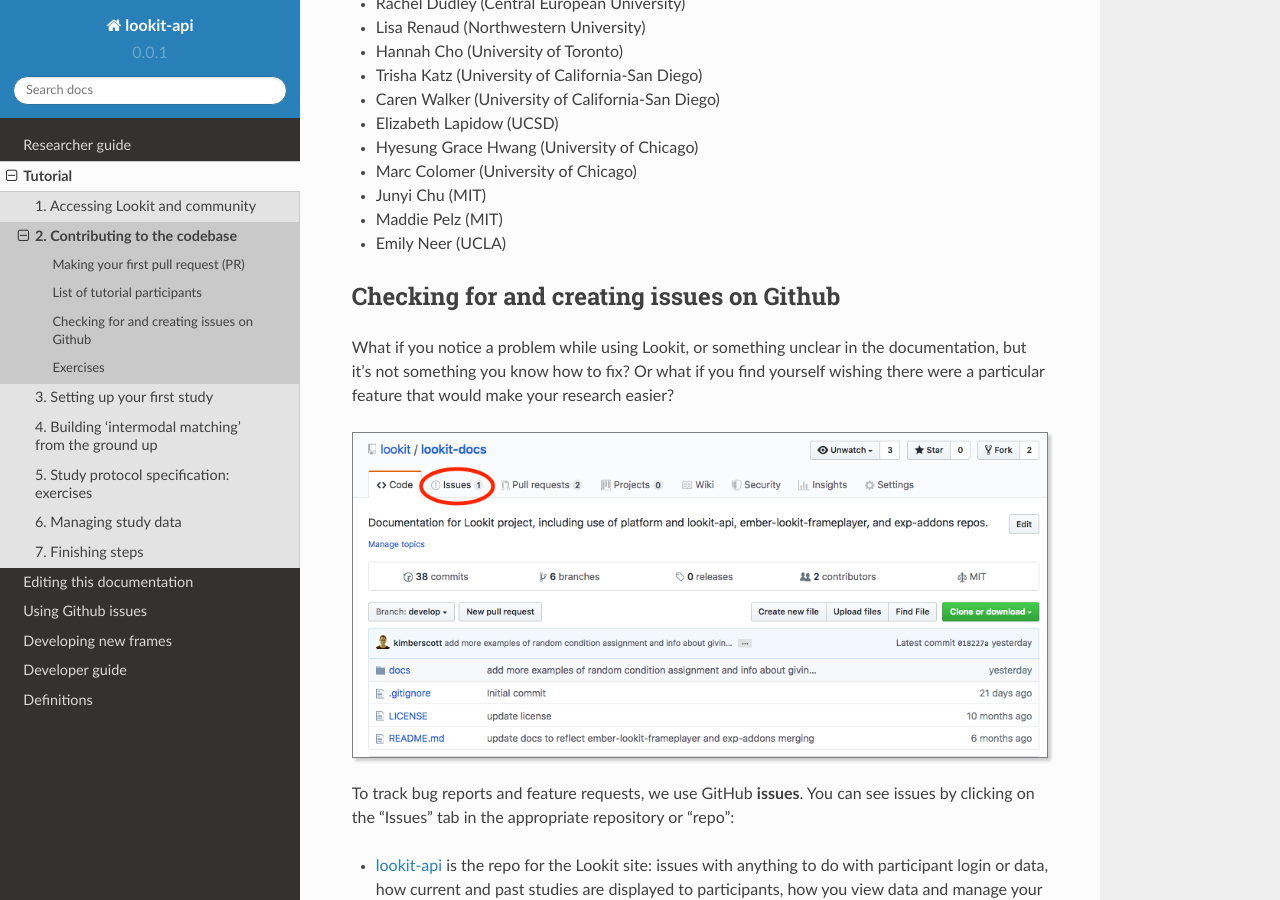
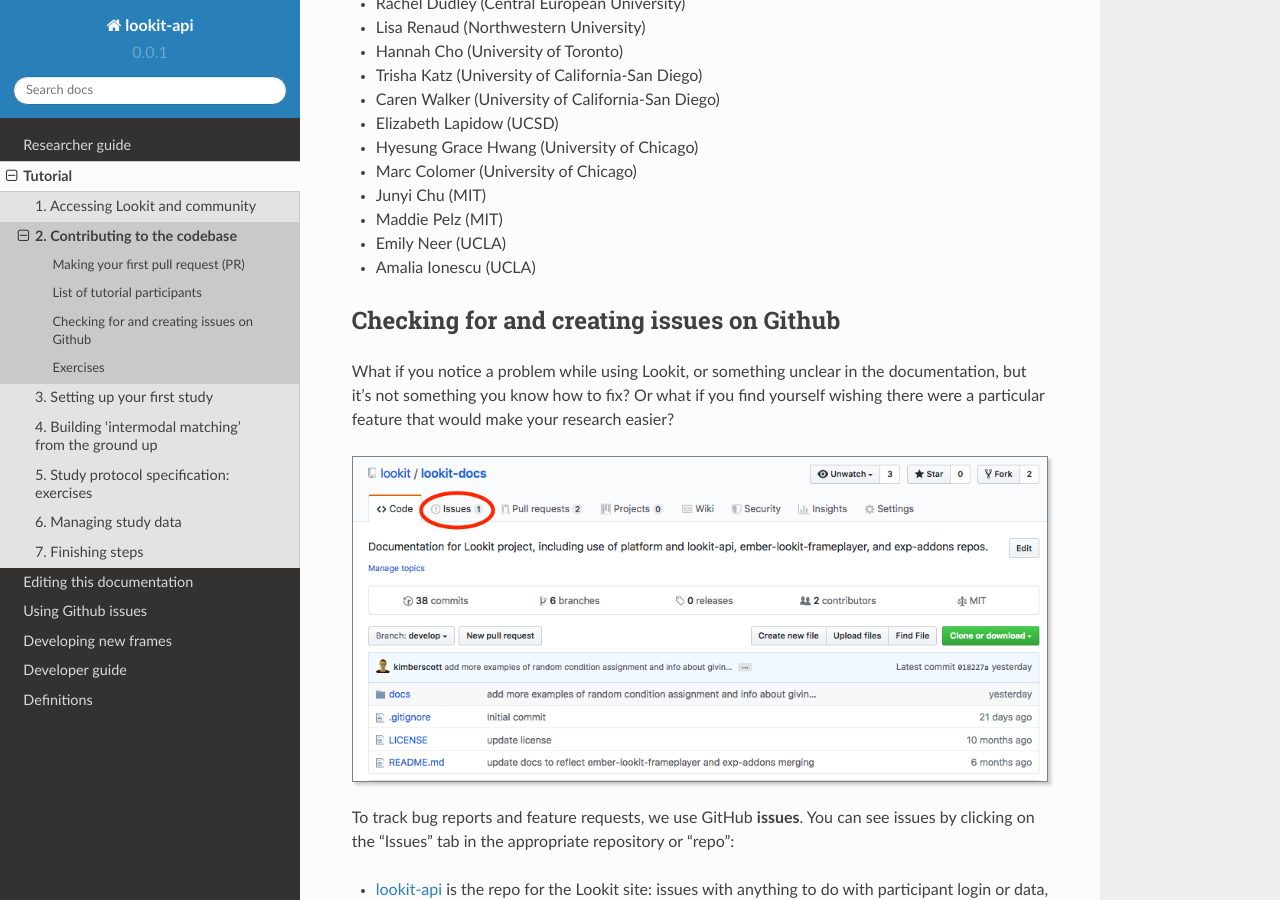
Before and after one commit to lookit/lookit-docs, a Sphinx documentation site: the page built from docs/source/tutorial-contributing.rst, in a window 1280 px wide and 900 px high, scrolled down 3925 px. Built offline with Sphinx 7.4.7 and the Read the Docs theme 2.0.0, drawn with Linux system fonts in a browser that asks for light colours.

Commit message:
add tutorial participant to list

```diff
--- a/docs/source/tutorial-contributing.rst
+++ b/docs/source/tutorial-contributing.rst
@@ -80,6 +80,7 @@
 - Junyi Chu (MIT)
 - Maddie Pelz (MIT)
 - Emily Neer (UCLA)
+- Amalia Ionescu (UCLA)
 
 .. _Github issues overview:
 
```
